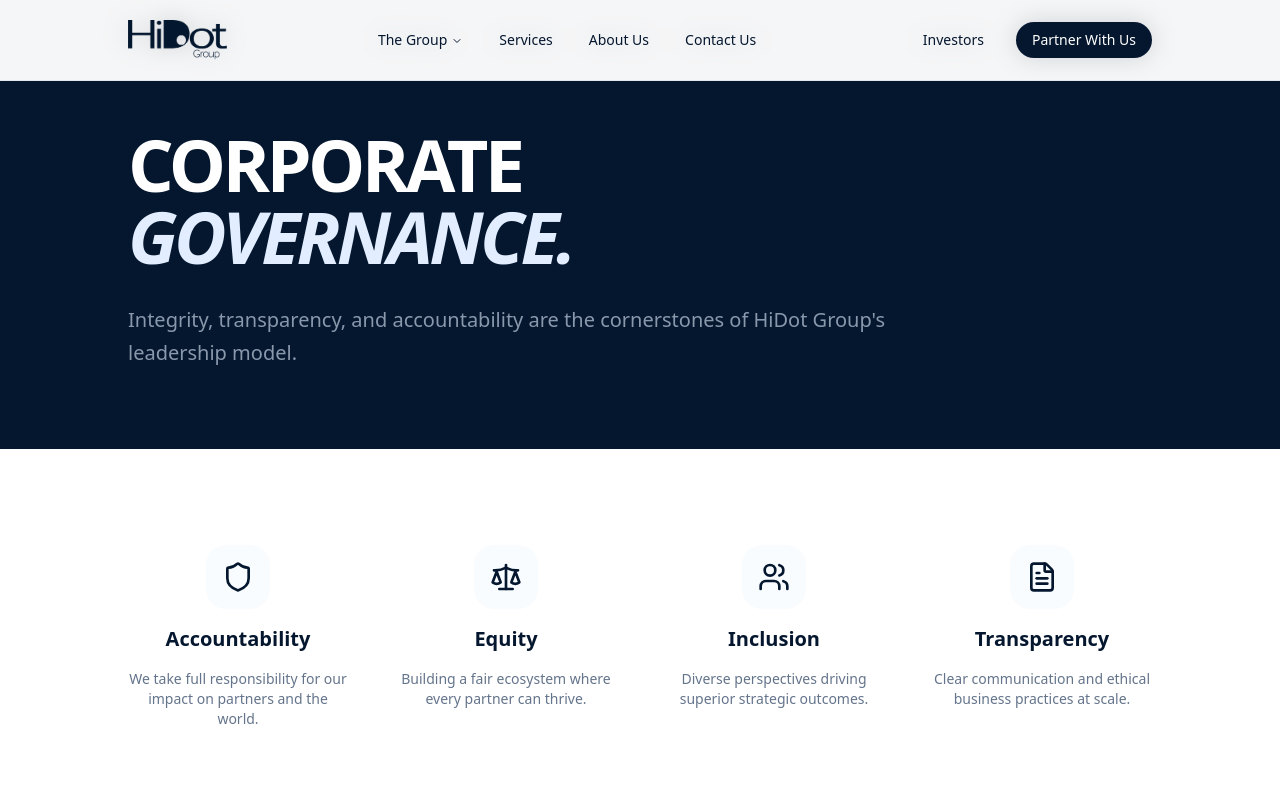
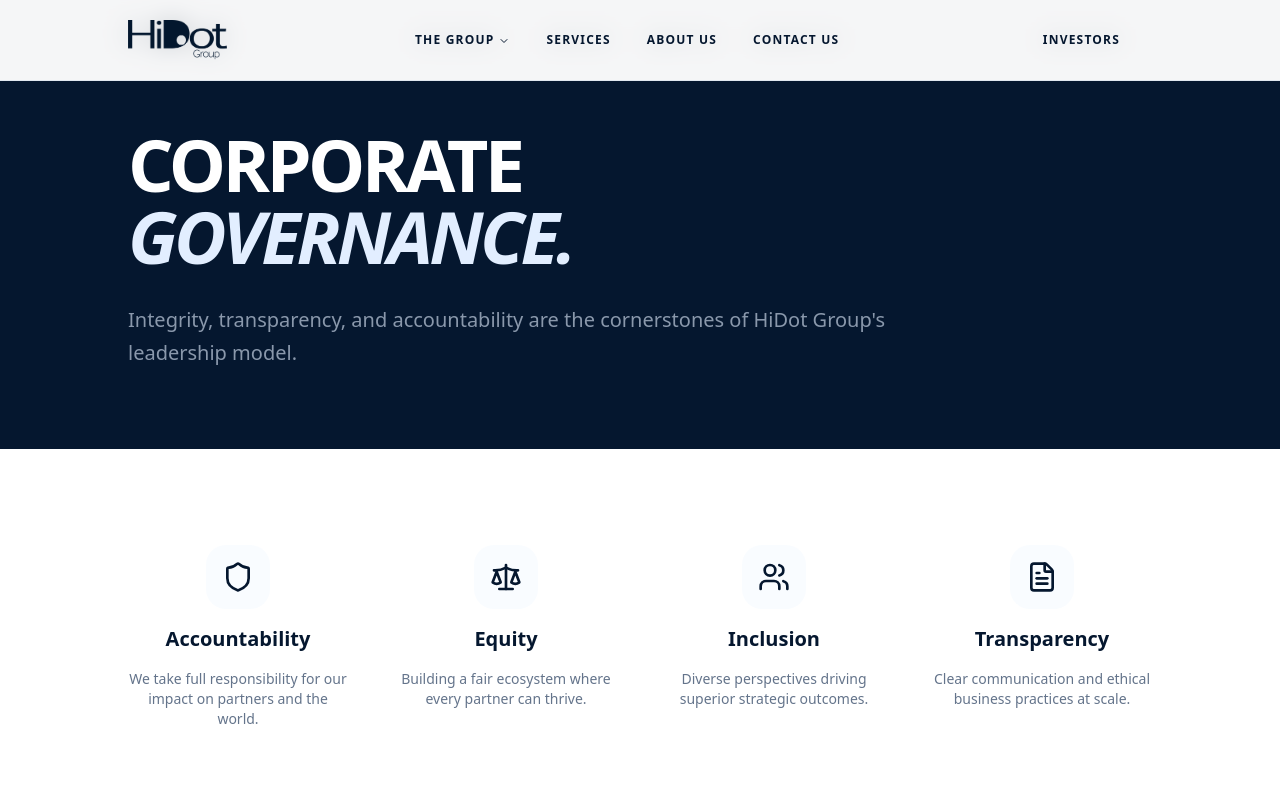
Before and after one commit to minhajzein/hidot-group, a Next.js app: page /governance in a window 1280 px wide. Shown: the top 800 px of the page. Built offline with nearby package versions, Linux system fonts and the light colour scheme.

Commit message:
mobile menu implemented in navbar

```diff
--- a/src/app/layout.tsx
+++ b/src/app/layout.tsx
@@ -13,9 +13,9 @@ const geistMono = Geist_Mono({
 });
 
 export const metadata: Metadata = {
-  title: "HiDot Group | Luxury Holidays & Premium Branding",
+  title: "HiDot Group | Build Your Business, Premium Branding & Luxury Holidays",
   description:
-    "Experience the extraordinary with HiDot Group. Expertly curated luxury resorts and bespoke branding services.",
+    "HiDot Group is a diversified business group with interests in hospitality, branding, and technology.",
 };
 
 import SmoothScroll from "@/components/smooth-scroll";
--- a/src/components/navbar.tsx
+++ b/src/components/navbar.tsx
@@ -3,7 +3,13 @@
 import * as React from "react";
 import Link from "next/link";
 import NextImage from "next/image";
-import { motion, useScroll, useMotionValueEvent } from "framer-motion";
+import {
+  motion,
+  useScroll,
+  useMotionValueEvent,
+  AnimatePresence,
+} from "framer-motion";
+import { Menu, X, ChevronRight } from "lucide-react";
 import { Button } from "@/components/ui/button";
 import {
   NavigationMenu,
@@ -19,6 +25,7 @@ import { cn } from "@/lib/utils";
 const Navbar = () => {
   const { scrollY } = useScroll();
   const [hidden, setHidden] = React.useState(false);
+  const [isMobileMenuOpen, setIsMobileMenuOpen] = React.useState(false);
 
   useMotionValueEvent(scrollY, "change", (latest) => {
     const previous = scrollY.getPrevious() ?? 0;
@@ -29,7 +36,18 @@ const Navbar = () => {
     }
   });
 
+  const menuLinks = [
+    { name: "Services", href: "/services" },
+    { name: "About Us", href: "/about" },
+    { name: "Contact Us", href: "/contact" },
+    { name: "Vision", href: "/vision" },
+    { name: "Governance", href: "/governance" },
+    { name: "Ventures", href: "/ventures" },
+    { name: "Partnerships", href: "/partners" },
+  ];
+
   return (
+    <>
       <motion.header
         variants={{
           visible: { y: 0 },
@@ -37,7 +55,7 @@ const Navbar = () => {
         }}
         animate={hidden ? "hidden" : "visible"}
         transition={{ duration: 0.35, ease: "easeInOut" }}
-      className="fixed top-0 w-full z-50 bg-background/80 backdrop-blur-md border-b border-border"
+        className="fixed top-0 w-full z-[100] bg-background/80 backdrop-blur-md border-b border-border"
       >
         <div className="container h-20 flex items-center justify-between">
           <Link href="/" className="flex items-center">
@@ -53,7 +71,7 @@ const Navbar = () => {
           <NavigationMenu className="hidden md:flex">
             <NavigationMenuList>
               <NavigationMenuItem>
-              <NavigationMenuTrigger className="bg-transparent">
+                <NavigationMenuTrigger className="bg-transparent text-hidot-navy font-bold uppercase tracking-widest text-xs">
                   The Group
                 </NavigationMenuTrigger>
                 <NavigationMenuContent>
@@ -73,50 +91,122 @@ const Navbar = () => {
                   </ul>
                 </NavigationMenuContent>
               </NavigationMenuItem>
-            <NavigationMenuItem>
-              <Link href="/services" legacyBehavior passHref>
+              {menuLinks.slice(0, 3).map((link) => (
+                <NavigationMenuItem key={link.href}>
+                  <Link href={link.href} legacyBehavior passHref>
                     <NavigationMenuLink
-                  className={cn(navigationMenuTriggerStyle(), "bg-transparent")}
+                      className={cn(
+                        navigationMenuTriggerStyle(),
+                        "bg-transparent text-hidot-navy font-bold uppercase tracking-widest text-xs",
+                      )}
                     >
-                  Services
+                      {link.name}
                     </NavigationMenuLink>
                   </Link>
                 </NavigationMenuItem>
-            <NavigationMenuItem>
-              <Link href="/about" legacyBehavior passHref>
-                <NavigationMenuLink
-                  className={cn(navigationMenuTriggerStyle(), "bg-transparent")}
-                >
-                  About Us
-                </NavigationMenuLink>
-              </Link>
-            </NavigationMenuItem>
-            <NavigationMenuItem>
-              <Link href="/contact" legacyBehavior passHref>
-                <NavigationMenuLink
-                  className={cn(navigationMenuTriggerStyle(), "bg-transparent")}
-                >
-                  Contact Us
-                </NavigationMenuLink>
-              </Link>
-            </NavigationMenuItem>
+              ))}
             </NavigationMenuList>
           </NavigationMenu>
 
-        <div className="flex items-center space-x-4">
-          <Link href="/ventures">
-            <Button variant="ghost" className="hidden sm:flex">
+          <div className="flex items-center space-x-2 md:space-x-4">
+            <Link href="/ventures" className="hidden sm:block">
+              <Button
+                variant="ghost"
+                className="text-hidot-navy font-bold uppercase tracking-widest text-xs"
+              >
                 Investors
               </Button>
             </Link>
-          <Link href="/contact">
-            <Button className="bg-hidot-navy text-white hover:bg-hidot-navy/90 rounded-full">
+            <Link href="/contact" className="hidden xs:block">
+              <Button className="bg-hidot-navy text-white hover:bg-hidot-navy/90 rounded-full px-6 text-xs font-bold uppercase tracking-widest">
                 Partner With Us
+              </Button>
+            </Link>
+
+            {/* Mobile Menu Toggle */}
+            <button
+              onClick={() => setIsMobileMenuOpen(!isMobileMenuOpen)}
+              className="md:hidden p-2 text-hidot-navy"
+              aria-label="Toggle Menu"
+            >
+              {isMobileMenuOpen ? <X /> : <Menu />}
+            </button>
+          </div>
+        </div>
+      </motion.header>
+
+      {/* Mobile Menu Overlay */}
+      <AnimatePresence>
+        {isMobileMenuOpen && (
+          <motion.div
+            initial={{ opacity: 0, x: "100%" }}
+            animate={{ opacity: 1, x: 0 }}
+            exit={{ opacity: 0, x: "100%" }}
+            transition={{ type: "spring", damping: 25, stiffness: 200 }}
+            className="fixed inset-0 z-[90] bg-background md:hidden pt-24 px-6"
+          >
+            <div className="flex flex-col space-y-4">
+              {menuLinks.map((link, i) => (
+                <motion.div
+                  key={link.href}
+                  initial={{ opacity: 0, y: 20 }}
+                  animate={{ opacity: 1, y: 0 }}
+                  transition={{ delay: i * 0.05 }}
+                >
+                  <Link
+                    href={link.href}
+                    onClick={() => setIsMobileMenuOpen(false)}
+                    className="flex items-center justify-between py-4 border-b border-border text-2xl font-black text-hidot-navy uppercase tracking-tighter"
+                  >
+                    {link.name}
+                    <ChevronRight className="text-hidot-blue" />
+                  </Link>
+                </motion.div>
+              ))}
+
+              <div className="pt-8 space-y-4">
+                <Link
+                  href="/contact"
+                  onClick={() => setIsMobileMenuOpen(false)}
+                >
+                  <Button className="w-full h-16 bg-hidot-navy text-white text-lg font-black uppercase rounded-2xl">
+                    Partner With Us
+                  </Button>
+                </Link>
+                <Link
+                  href="/ventures"
+                  onClick={() => setIsMobileMenuOpen(false)}
+                >
+                  <Button
+                    variant="outline"
+                    className="w-full h-16 border-2 border-hidot-navy text-hidot-navy text-lg font-black uppercase rounded-2xl"
+                  >
+                    Investor Portal
                   </Button>
                 </Link>
               </div>
             </div>
-    </motion.header>
+
+            <div className="absolute bottom-10 left-6 right-6 text-center">
+              <p className="text-sm text-muted-foreground uppercase tracking-widest font-bold mb-4">
+                © 2024 HiDot Group
+              </p>
+              <div className="flex justify-center gap-6 opacity-40">
+                <div className="w-10 h-10 rounded-full border border-hidot-navy flex items-center justify-center">
+                  In
+                </div>
+                <div className="w-10 h-10 rounded-full border border-hidot-navy flex items-center justify-center">
+                  Tw
+                </div>
+                <div className="w-10 h-10 rounded-full border border-hidot-navy flex items-center justify-center">
+                  Ig
+                </div>
+              </div>
+            </div>
+          </motion.div>
+        )}
+      </AnimatePresence>
+    </>
   );
 };
 
```
Lines whose indentation alone changed are shown as unchanged.
